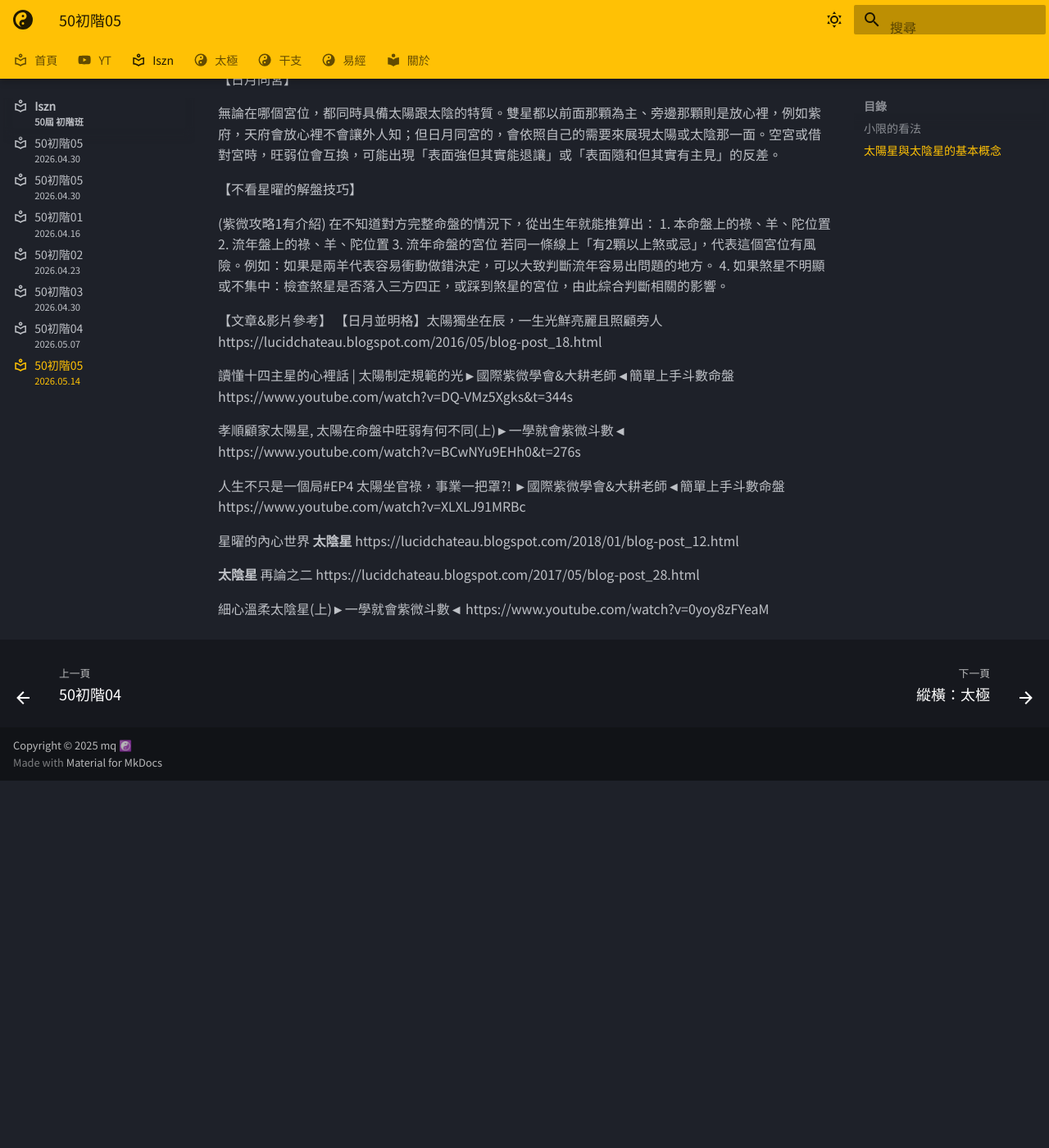
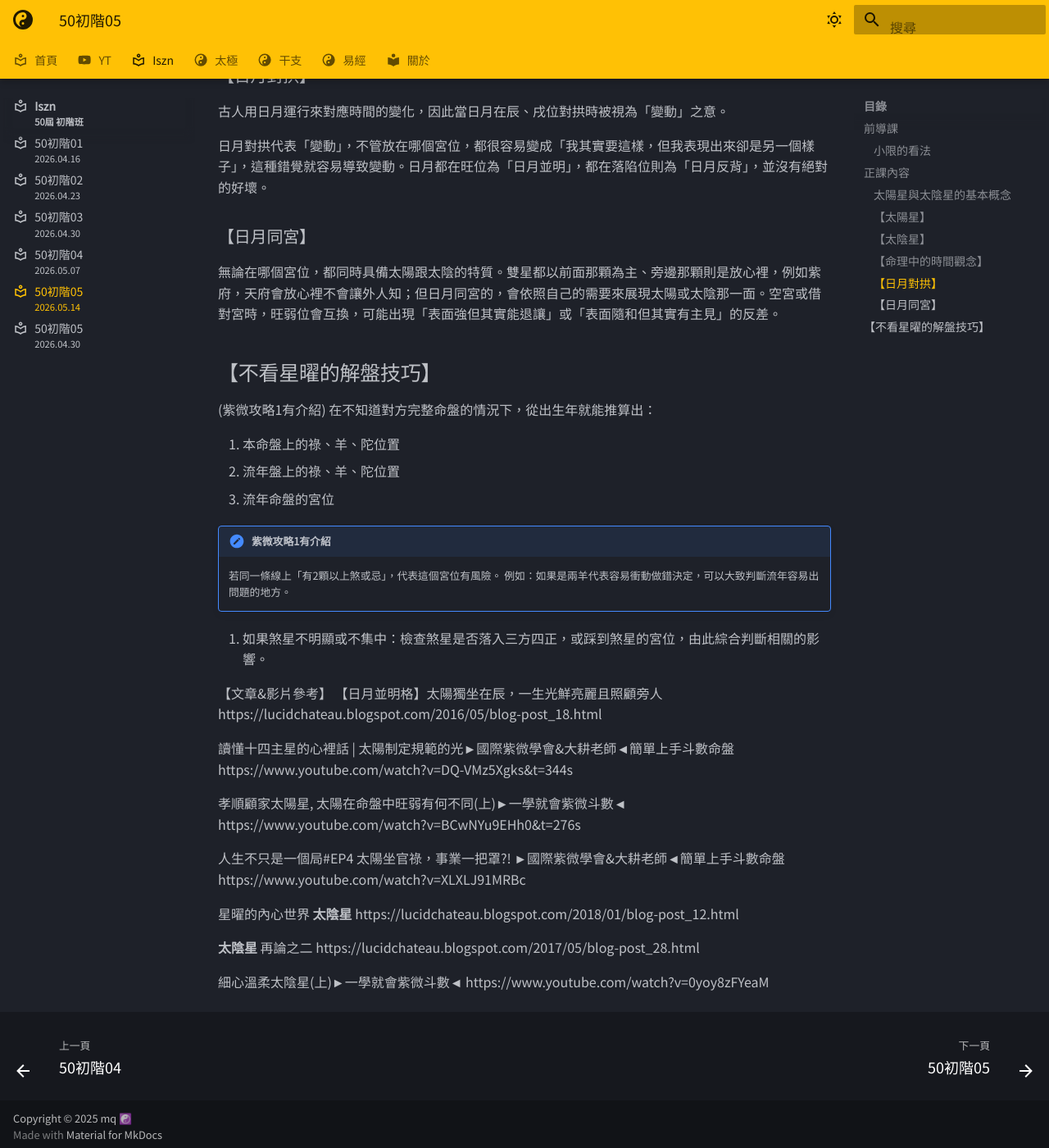
Before and after one commit to oolongyuan/oolongyuan.github.io, an MkDocs documentation site: the page built from docs/iszn/note_05.md, in a window 1280 px wide and 1400 px high, scrolled down 3249 px. Shown: the whole window at 82% size. Built offline with MkDocs 1.6.1 and Material for MkDocs 9.7.7, drawn with Linux system fonts in a browser that asks for light colours; some web fonts are replaced; before the commit the page ends 4201 px from its top, so only the background shows below that.

Commit message:
renamed class to note

```diff
--- a/docs/iszn/note_05.md
+++ b/docs/iszn/note_05.md
@@ -6,7 +6,9 @@ subtitle: 2026.05.14
 
 # 第五堂筆記
 
-## 小限的看法
+## 前導課
+
+### 小限的看法
 
  - [x] 第一步：先找出你的生肖對應的地支位在哪裡。
  - [x] 第二步：從這個地支位找出「三合」。從三合的三個位置中，找出哪一個落在「四馬地」。
@@ -38,7 +40,9 @@ subtitle: 2026.05.14
 
 ------------------
 
-## 太陽星與太陰星的基本概念
+## 正課內容
+
+### 太陽星與太陰星的基本概念
 
 太陽屬火、太陰屬水。
 太陽化氣為「貴」，太陰化氣為「富」。
@@ -65,7 +69,7 @@ subtitle: 2026.05.14
 如碰到空宮借對宮，依照空宮內的地支來判斷是旺位還是落陷位。
 
 
-【太陽星】
+### 【太陽星】
 
 太陽屬火，化氣為「貴」，核心的概念是「地位」、「你要聽我的」、「主導權」。
 
@@ -90,7 +94,7 @@ subtitle: 2026.05.14
 太陽喜照不喜坐，因為太陽坐命會太強勢，在對宮則是看起來強勢，實際上不一定真的那麼強勢，會柔和一些。
 
 
-【太陰星】
+### 【太陰星】
 
 具有女性特質、母親形象、情感照顧與家庭觀念，因此太陰星的人通常較細心、溫柔、重視生活品質，也很在意吃喝與生活感受，並且喜歡照顧別人。
 
@@ -124,12 +128,12 @@ subtitle: 2026.05.14
 太陰星長相特徵：女生落陷位皮膚偏白、旺位皮膚偏黑，男生則顛倒。常見特徵為瓜子臉、有美人尖、外型偏秀氣，屬於傳統美人型。(太陰天同屁股大)
 
 
-【命理中的時間觀念】
+### 【命理中的時間觀念】
 
 並非瞬間切換，而是「舊運慢慢退、新運慢慢進」。因此不會過年一到就突然翻盤，而是逐步轉變，新舊運勢之間也會有重疊期。紫微斗數以農曆為主，以流年的轉換為例，真正的運勢變化像兩道光互相重疊一樣，會有一段混合與交界的過程。如果未來的運限比較強勢，過年前就會影響；如果比較弱勢，那就會是春節後才會影響，再弱勢一點就端午後，甚至是中秋後才會影響。
 
 
-【日月對拱】
+### 【日月對拱】
 
 
 古人用日月運行來對應時間的變化，因此當日月在辰、戌位對拱時被視為「變動」之意。
@@ -137,20 +141,25 @@ subtitle: 2026.05.14
 
 日月對拱代表「變動」，不管放在哪個宮位，都很容易變成「我其實要這樣，但我表現出來卻是另一個樣子」，這種錯覺就容易導致變動。日月都在旺位為「日月並明」，都在落陷位則為「日月反背」，並沒有絕對的好壞。
 
-【日月同宮】
+### 【日月同宮】
 
 無論在哪個宮位，都同時具備太陽跟太陰的特質。雙星都以前面那顆為主、旁邊那顆則是放心裡，例如紫府，天府會放心裡不會讓外人知；但日月同宮的，會依照自己的需要來展現太陽或太陰那一面。空宮或借對宮時，旺弱位會互換，可能出現「表面強但其實能退讓」或「表面隨和但其實有主見」的反差。
 
 
-【不看星曜的解盤技巧】
+## 【不看星曜的解盤技巧】
 
 (紫微攻略1有介紹)
 在不知道對方完整命盤的情況下，從出生年就能推算出：
-1. 本命盤上的祿、羊、陀位置
-2. 流年盤上的祿、羊、陀位置
-3. 流年命盤的宮位
-若同一條線上「有2顆以上煞或忌」，代表這個宮位有風險。例如：如果是兩羊代表容易衝動做錯決定，可以大致判斷流年容易出問題的地方。
-4. 如果煞星不明顯或不集中：檢查煞星是否落入三方四正，或踩到煞星的宮位，由此綜合判斷相關的影響。
+
+ 1. 本命盤上的祿、羊、陀位置
+ 1. 流年盤上的祿、羊、陀位置
+ 1. 流年命盤的宮位
+
+!!! Caution "紫微攻略1有介紹"
+    若同一條線上「有2顆以上煞或忌」，代表這個宮位有風險。
+    例如：如果是兩羊代表容易衝動做錯決定，可以大致判斷流年容易出問題的地方。
+
+ 1. 如果煞星不明顯或不集中：檢查煞星是否落入三方四正，或踩到煞星的宮位，由此綜合判斷相關的影響。
 
 
 【文章&影片參考】
```
Also changed, not shown: docs/iszn/class_05.md (deleted, +0 -171 lines), docs/iszn/note_06.md (renamed from docs/iszn/class_06.md).
